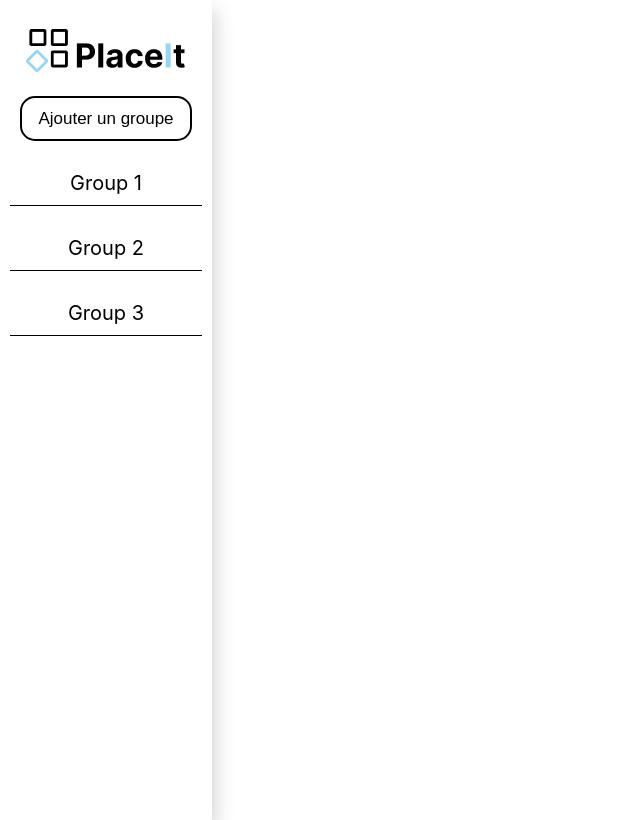
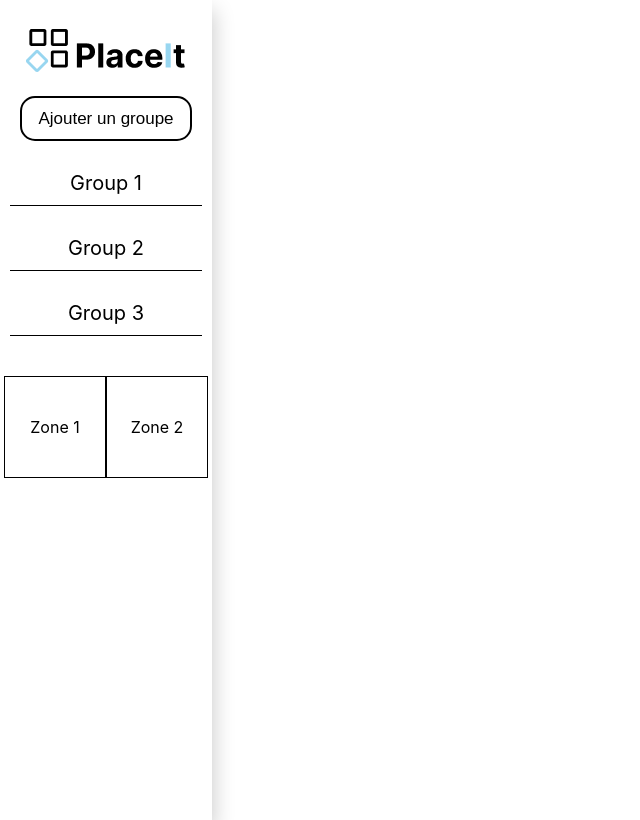
Before and after one commit to Mathis-COCO/Placeit, a React (Vite) app in the folder src/renderer/: page / in a window 1280 px wide. Shown: the whole page, without its empty margins (0-640 px from the left). Built offline with nearby package versions, Linux system fonts and the light colour scheme.

Commit message:
zone management sidebar

```diff
--- a/src/renderer/src/assets/css/components/Panel.css
+++ b/src/renderer/src/assets/css/components/Panel.css
@@ -36,3 +36,52 @@
 .group-name:hover {
   opacity: 0.5;
 }
+
+/* PA */
+
+.zones-container {
+  display: flex;
+  justify-content: space-around;
+  padding: 20px 0;
+}
+
+.zone {
+  width: 100px;
+  height: 100px;
+  border: 1px solid var(--black);
+  display: flex;
+  align-items: center;
+  justify-content: center;
+  cursor: pointer;
+}
+
+.dropdown-menu {
+  position: absolute;
+  right: 0;
+  width: 300px;
+  height: 100%;
+  background-color: var(--grey);
+  padding: 10px;
+  box-shadow: -2px 0 10px rgba(0, 0, 0, 0.2);
+}
+
+.close-button {
+  position: absolute;
+  right: 10px;
+  top: 10px;
+  background-color: transparent;
+  border: none;
+  cursor: pointer;
+  font-size: 18px;
+}
+
+.reservation {
+  display: flex;
+  justify-content: space-between;
+  align-items: center;
+  margin-top: 20px;
+}
+
+select {
+  width: 50%;
+}
--- a/src/renderer/src/components/Panel.tsx
+++ b/src/renderer/src/components/Panel.tsx
@@ -4,10 +4,25 @@ import {Button} from "./common/Button";
 
 export default function Panel(): JSX.Element {
     const [groups, setGroups] = useState<Array<string>>(["Group 1", "Group 2", "Group 3"]);
+    const [selectedZone, setSelectedZone] = useState<null | string>(null);
+    const [selectedOption, setSelectedOption] = useState<string>("");
 
     const addGroup = () => {
         setGroups([...groups, "Nouveau groupe"])
     }
+
+    const selectZone = (zone: string) => {
+        setSelectedZone(zone);
+    }
+
+    const closeDropdown = () => {
+        setSelectedZone(null);
+    }
+
+    const handleChange = (event: React.ChangeEvent<HTMLSelectElement>) => {
+        setSelectedOption(event.target.value);
+    }
+
 
     return (
         <div className="left-bar">
@@ -22,6 +37,27 @@ export default function Panel(): JSX.Element {
                     ))
                 }
             </div>
+            <div className="zones-container">
+                <div className="zone" onClick={() => selectZone("Zone 1")}>
+                    Zone 1
+                </div>
+                <div className="zone" onClick={() => selectZone("Zone 2")}>
+                    Zone 2
+                </div>
+            </div>
+            {selectedZone && (
+                <div className="dropdown-menu">
+                    <button className="close-button" onClick={closeDropdown}>X</button>
+                    <div className="reservation">
+                        <span>Réservation</span>
+                        <select value={selectedOption} onChange={handleChange}>
+                            {["Example", "Test","OUI","NON"].map((option, index) => (
+                                <option key={index} value={option}>{option}</option>
+                            ))}
+                        </select>
+                    </div>
+                </div>
+            )}
         </div>
     )
 }
```
Lines whose indentation alone changed are shown as unchanged.
